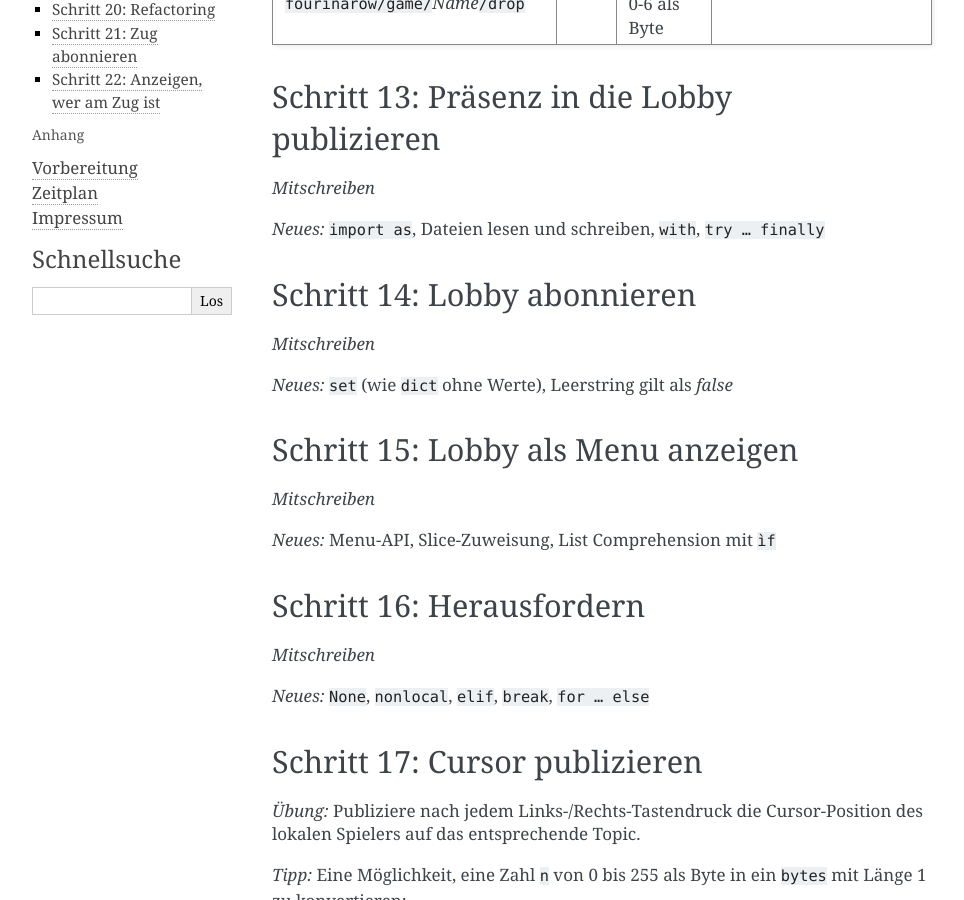
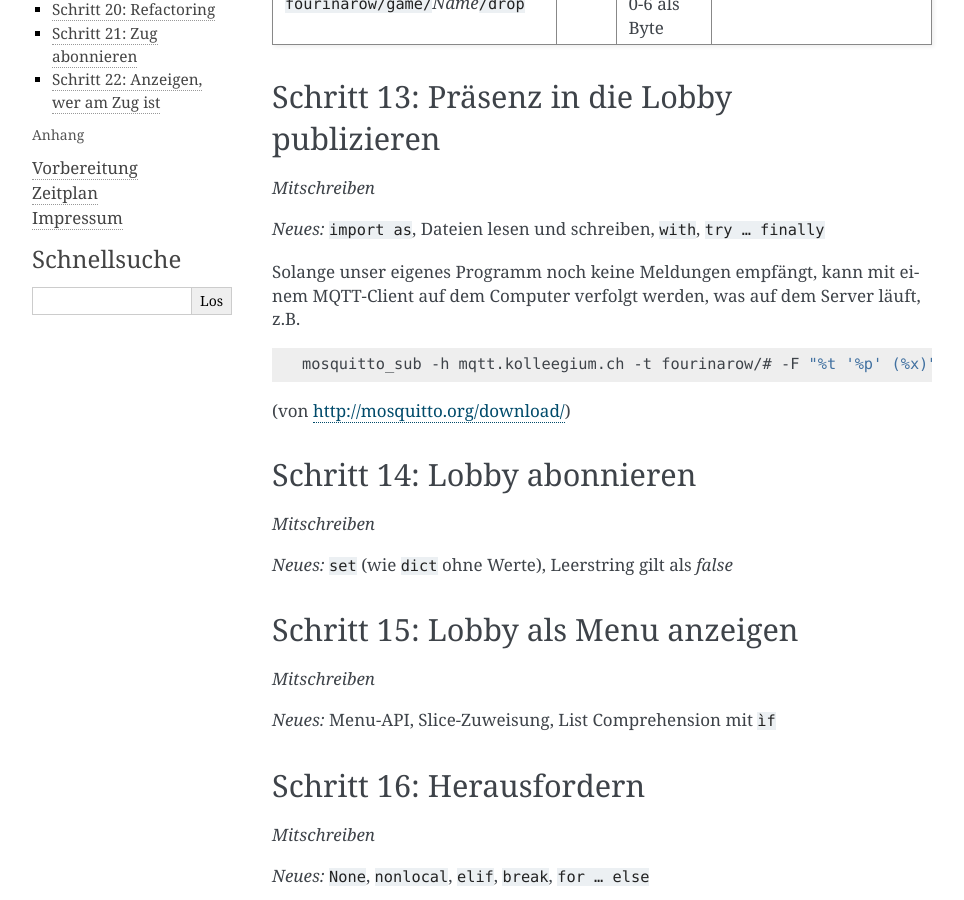
Before and after one commit to cwalther/micropython-workshop, a Sphinx documentation site: the page built from doc/source/four-online.rst, in a window 1280 px wide and 900 px high, scrolled down 930 px. Shown: the whole window, without its empty margins (148-1112 px from the left). Built offline with Sphinx 7.4.7, drawn with Linux system fonts in a browser that asks for light colours.

Commit message:
Mention mosquitto_sub command line.

```diff
--- a/doc/source/four-online.rst
+++ b/doc/source/four-online.rst
@@ -29,6 +29,14 @@ Schritt 13: Präsenz in die Lobby publizieren
 *Mitschreiben*
 
 *Neues:* ``import as``, Dateien lesen und schreiben, ``with``, ``try … finally``
+
+Solange unser eigenes Programm noch keine Meldungen empfängt, kann mit einem MQTT-Client auf dem Computer verfolgt werden, was auf dem Server läuft, z.B.
+
+.. code-block:: sh
+
+   mosquitto_sub -h mqtt.kolleegium.ch -t fourinarow/# -F "%t '%p' (%x)"
+
+(von http://mosquitto.org/download/)
 
 Schritt 14: Lobby abonnieren
 ----------------------------
```
